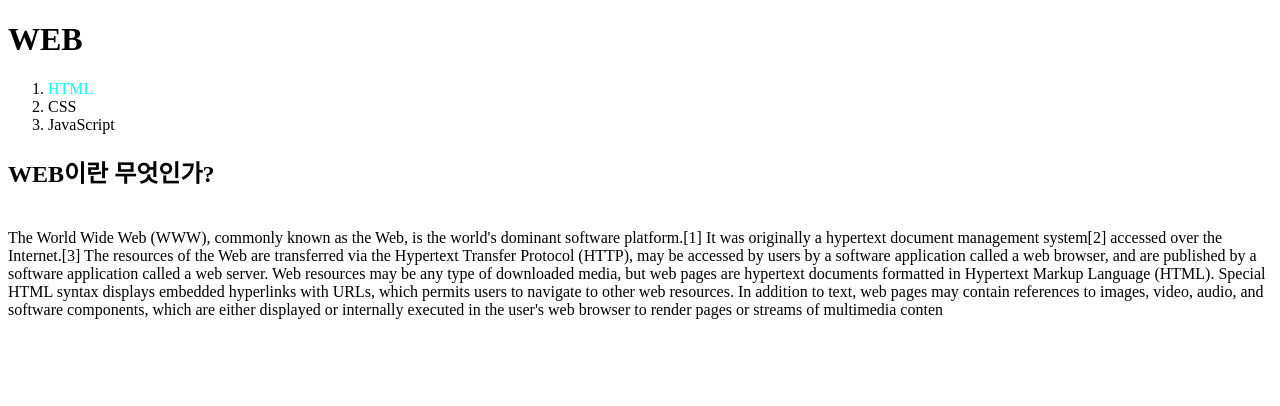
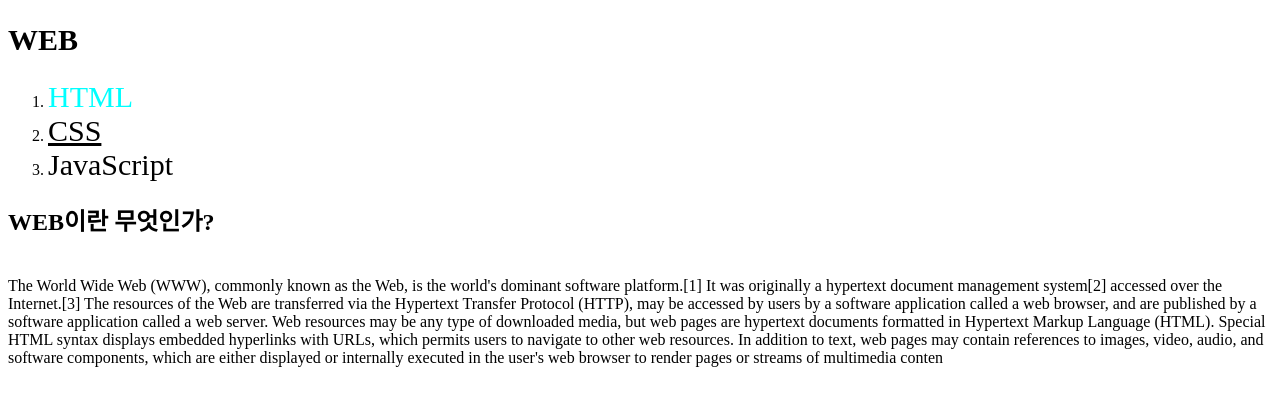
Before and after one commit to lsy3709/240213WEB_TEST, a plain HTML site: page CSS/0215/test.html in a window 1280 px wide. Drawn offline with Linux system fonts and the light colour scheme.

Commit message:
3교시 저장1, CSS 기본2

```diff
--- a/CSS/0215/test.html
+++ b/CSS/0215/test.html
@@ -1,33 +1,50 @@
 <!DOCTYPE html>
 <html>
+
 <head>
     <title>WEB1 - WEB </title>
     <meta charset="utf-8">
 </head>
+
 <body>
     <style>
         a {
+            /* 해당 문서의 전체 a 태그에 스타일 모두 적용 */
+            /* 주의사항, 해당 속성에 값들을 나열할 때, 구분하는 기호를 구분자.
+            여기서는 세미콜론으로 사용함. " ; " */
+            /* 속성1 : 값1 ;
+               속성2 : 값2 ;
+             */
             /* 글자 폰트 색 */
             color: black;
             /* 텍스트의 언더라인을 제거하는 효과 */
             text-decoration: none;
+            font-size: 30px;
+            text-align: right;
         }
     </style>
 
     <h1><a href="index.html">WEB</a></h1>
     <ol>
         <li><a href="1.html" style="color: aqua;">HTML</a></li>
-        <li><a href="2.html">CSS</a></li>
+        <li><a href="2.html" style="text-decoration: underline;">CSS</a></li>
         <li><a href="3.html">JavaScript</a></li>
     </ol>
 
     <h2>WEB이란 무엇인가?</h2>
     <p style="margin-top: 40px;">
-        The World Wide Web (WWW), commonly known as the Web, is the world's dominant software platform.[1] It was originally a hypertext document management system[2] accessed over the Internet.[3]
+        The World Wide Web (WWW), commonly known as the Web, is the world's dominant software platform.[1] It was
+        originally a hypertext document management system[2] accessed over the Internet.[3]
 
-        The resources of the Web are transferred via the Hypertext Transfer Protocol (HTTP), may be accessed by users by a software application called a web browser, and are published by a software application called a web server.
+        The resources of the Web are transferred via the Hypertext Transfer Protocol (HTTP), may be accessed by users by
+        a software application called a web browser, and are published by a software application called a web server.
 
-        Web resources may be any type of downloaded media, but web pages are hypertext documents formatted in Hypertext Markup Language (HTML). Special HTML syntax displays embedded hyperlinks with URLs, which permits users to navigate to other web resources. In addition to text, web pages may contain references to images, video, audio, and software components, which are either displayed or internally executed in the user's web browser to render pages or streams of multimedia conten
+        Web resources may be any type of downloaded media, but web pages are hypertext documents formatted in Hypertext
+        Markup Language (HTML). Special HTML syntax displays embedded hyperlinks with URLs, which permits users to
+        navigate to other web resources. In addition to text, web pages may contain references to images, video, audio,
+        and software components, which are either displayed or internally executed in the user's web browser to render
+        pages or streams of multimedia conten
     </p>
 </body>
+
 </html>
```
Lines whose indentation alone changed are shown as unchanged.
